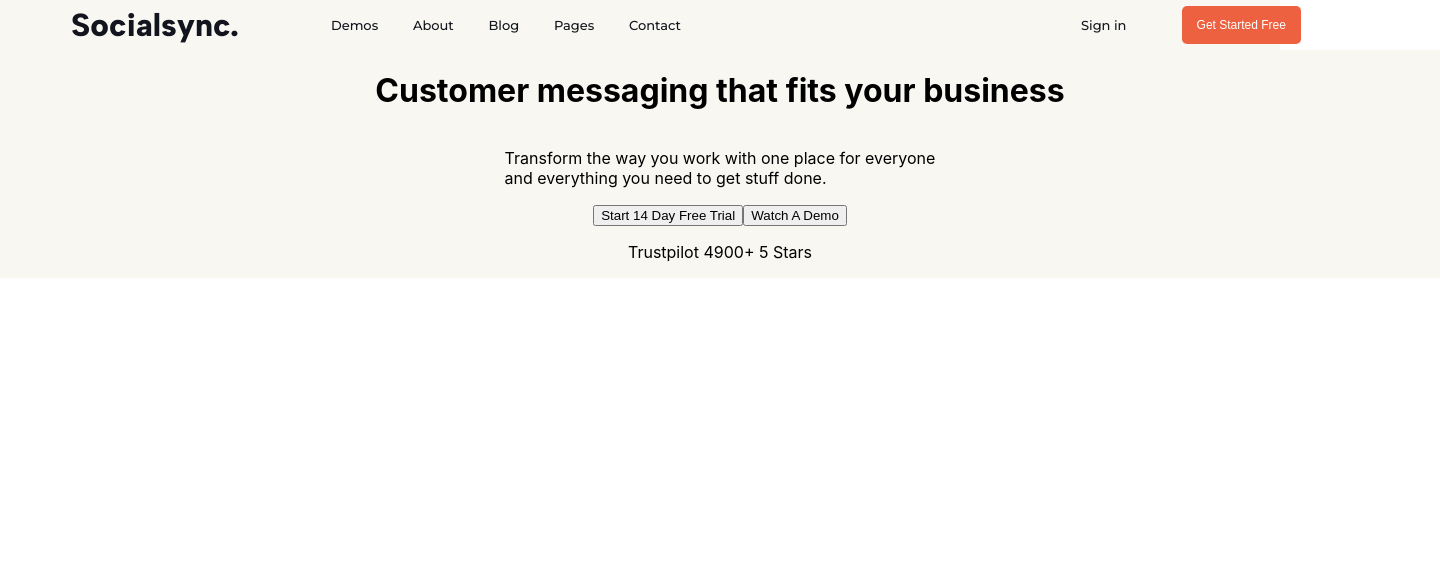
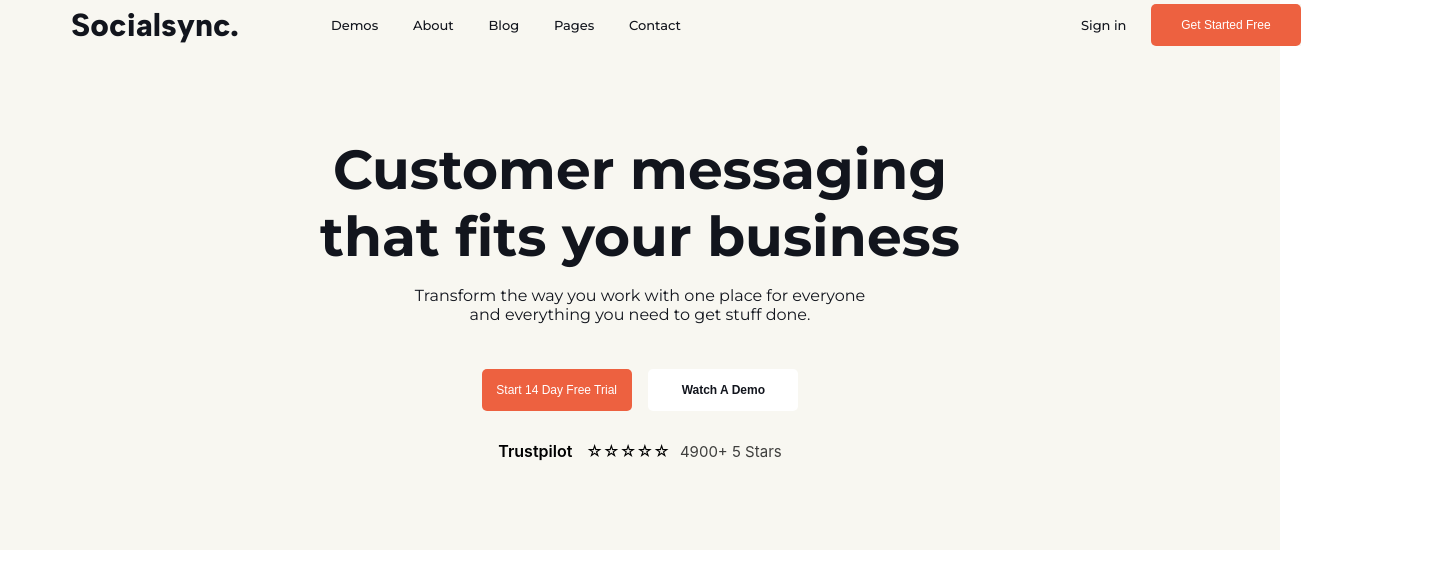
Before and after one commit to akinevans/socialsync, a React (Create React App) app: page / in a window 1280 px wide. Shown: the top 588 px of the page, 1440 px wide, since content can reach past the window. Built offline with nearby package versions, Linux system fonts and the light colour scheme.

Commit message:
Update Hero component to use new Button component, Update CSS

```diff
--- a/src/components/Button.css
+++ b/src/components/Button.css
@@ -1,15 +1,29 @@
 .btn {
-  background-color: var(--button-color);
-  color: var(--main-bg-color);
   border: none;
   border-radius: 5px;
-  height: 38px;
-  padding: 0 15px;
+  width: 150px;
+  height: 42px;
+  padding: 0 10px;
   font-weight: 500;
   font-size: 12px;
   cursor: pointer;
 }
 
-.btn:hover {
+.btn-orange {
+  background-color: var(--button-color);
+  color: var(--main-bg-color);
+  font-weight: 500;
+}
+
+.btn-orange:hover {
   background-color: #ed6040d1;
 }
+
+.btn-white {
+  background-color: var(--main-bg-color);
+  color: var(--font-color);
+  font-weight: 700;
+}
+.btn-white:hover {
+  background-color: #d7d7d7;
+}
--- a/src/components/Button.js
+++ /dev/null
@@ -1,6 +0,0 @@
-import React from "react";
-import "./Button.css";
-
-export default function Button(props) {
-  return <button className='btn'>{props.title}</button>;
-}
--- a/src/components/Hero.css
+++ b/src/components/Hero.css
@@ -1,5 +1,6 @@
 .hero-outer-wrapper,
-.hero-inner-wrapper {
+.hero-inner-wrapper,
+.hero-button-wrapper {
   display: flex;
   flex-direction: column;
   justify-content: center;
@@ -8,10 +9,72 @@
 
 .hero-outer-wrapper {
   width: var(--full-width);
-  height: 600px;
+  height: 500px;
   background-color: var(--secondary-bg-color);
+  /* border: 2px solid red; */
 }
-.hero-outer-wrapper {
+
+.hero-inner-wrapper {
   width: var(--desktop-width);
   height: 100%;
+  /* border: 2px solid blue; */
 }
+
+.hero-title,
+.hero-body-text {
+  font-family: var(--body-font);
+  color: var(--font-color);
+  text-align: center;
+}
+
+.hero-title {
+  /* border: 2px solid black; */
+  width: 900px;
+}
+
+.hero-title h1 {
+  font-size: 55px;
+  margin: 0;
+}
+
+.hero-body-text {
+  margin-bottom: 25px;
+}
+
+.hero-body-text p {
+  font-weight: 400;
+}
+
+.hero-button-wrapper {
+  flex-direction: row;
+  justify-content: space-evenly;
+  width: 350px;
+  height: 50px;
+  margin-bottom: 10px;
+
+  /* border: 2px solid black; */
+}
+
+.hero-review-wrapper {
+  width: 320px;
+  height: 40px;
+  /* border: 2px solid black; */
+  text-align: center;
+  /* font: var(--body-font); */
+}
+
+.review-title {
+  font-size: 16px;
+  font-weight: 600;
+  padding-right: 10px;
+}
+
+.yellow-stars {
+  /* background-color: gold; */
+}
+
+.end-review {
+  color: rgba(0, 0, 0, 0.75);
+  font-size: 15px;
+  padding-left: 10px;
+}
--- a/src/components/Hero.js
+++ b/src/components/Hero.js
@@ -1,12 +1,17 @@
+/* eslint-disable react/jsx-pascal-case */
 import React from "react";
 import "./Hero.css";
+import Button_Orange from "./Button_Orange";
+import Button_White from "./Button_White";
 
 export default function Hero() {
   return (
     <div className='hero-outer-wrapper'>
       <div className='hero-inner-wrapper'>
         <div className='hero-title'>
-          <h1>Customer messaging that fits your business</h1>
+          <h1>
+            Customer messaging <br /> that fits your business
+          </h1>
         </div>
         <div className='hero-body-text'>
           <p>
@@ -15,13 +20,15 @@ export default function Hero() {
           </p>
         </div>
         <div className='hero-button-wrapper'>
-          <button className='btn-one'>Start 14 Day Free Trial</button>
-          <button className='btn-two'>Watch A Demo</button>
+          <Button_Orange title='Start 14 Day Free Trial' />
+          <Button_White title='Watch A Demo' />
         </div>
         <div className='hero-review-wrapper'>
           <p>
             <span className='review-title'>Trustpilot </span>
-            4900+ 5 Stars
+            {/* Import star Icons */}
+            <span className='yellow-stars'> ☆☆☆☆☆</span>
+            <span className='end-review'>4900+ 5 Stars</span>
           </p>
         </div>
       </div>
```
